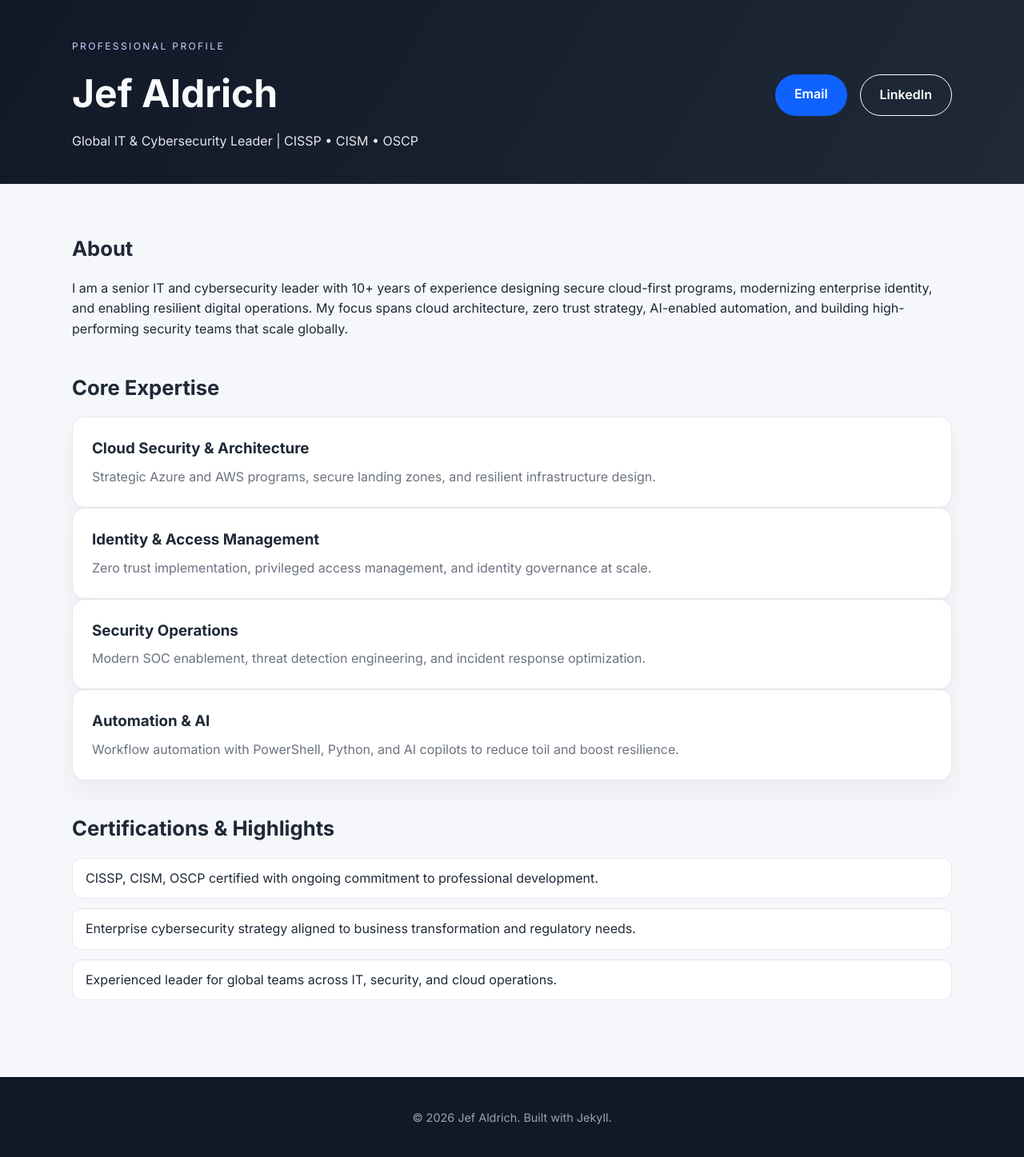
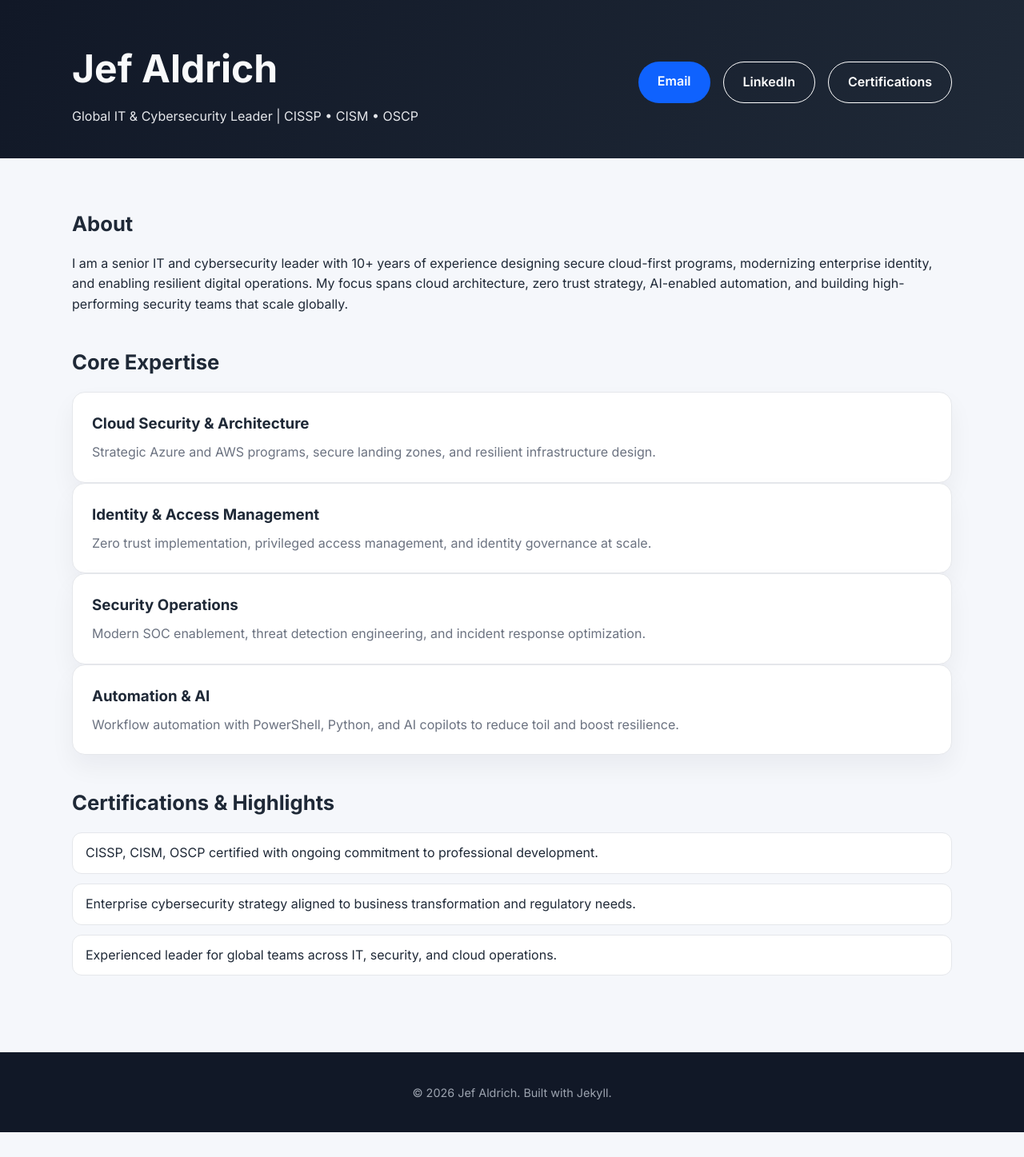
Before and after one commit to jef132/jef132.github.io, a Jekyll site: the page built from index.md, in a window 1280 px wide. Shown: the whole page at 80% size. Built offline with Jekyll 4.4.1, drawn with Linux system fonts in a browser that asks for light colours; after the commit the page ends 1416 px from its top, so only the background shows below that.

Commit message:
Update header contact details

```diff
--- a/_config.yml
+++ b/_config.yml
@@ -1,5 +1,5 @@
 title: Jef Aldrich
-email: jef@example.com
+email: jeff132@gmail.com
 baseurl: ""
 url: ""
 markdown: kramdown
--- a/_layouts/default.html
+++ b/_layouts/default.html
@@ -14,13 +14,13 @@
     <div class="container">
       <div class="header-content">
         <div>
-          <p class="eyebrow">Professional Profile</p>
           <h1>{{ site.name }}</h1>
           <p class="subtitle">{{ site.role }} | {{ site.certifications }}</p>
         </div>
         <div class="header-links">
           <a class="button" href="mailto:{{ site.email }}">Email</a>
           <a class="button button-secondary" href="https://www.linkedin.com/in/jefa" target="_blank" rel="noreferrer">LinkedIn</a>
+          <a class="button button-secondary" href="https://www.youracclaim.com/users/jef-aldrich/badges" target="_blank" rel="noreferrer">Certifications</a>
         </div>
       </div>
     </div>
```
